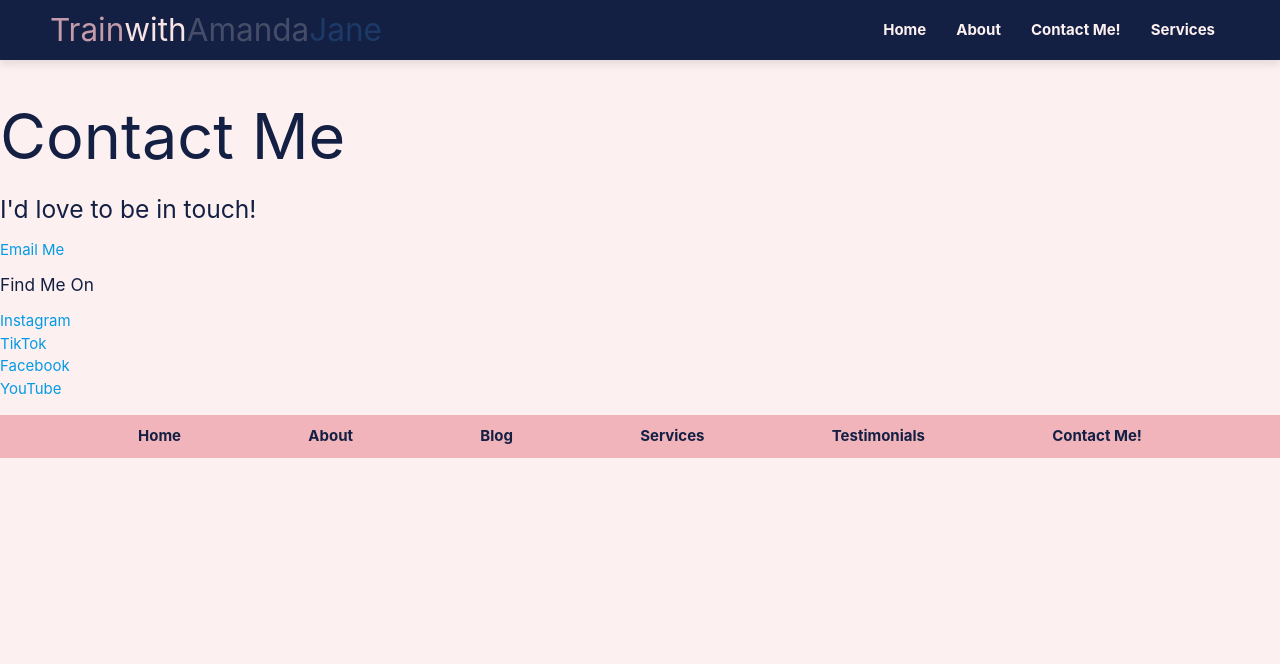
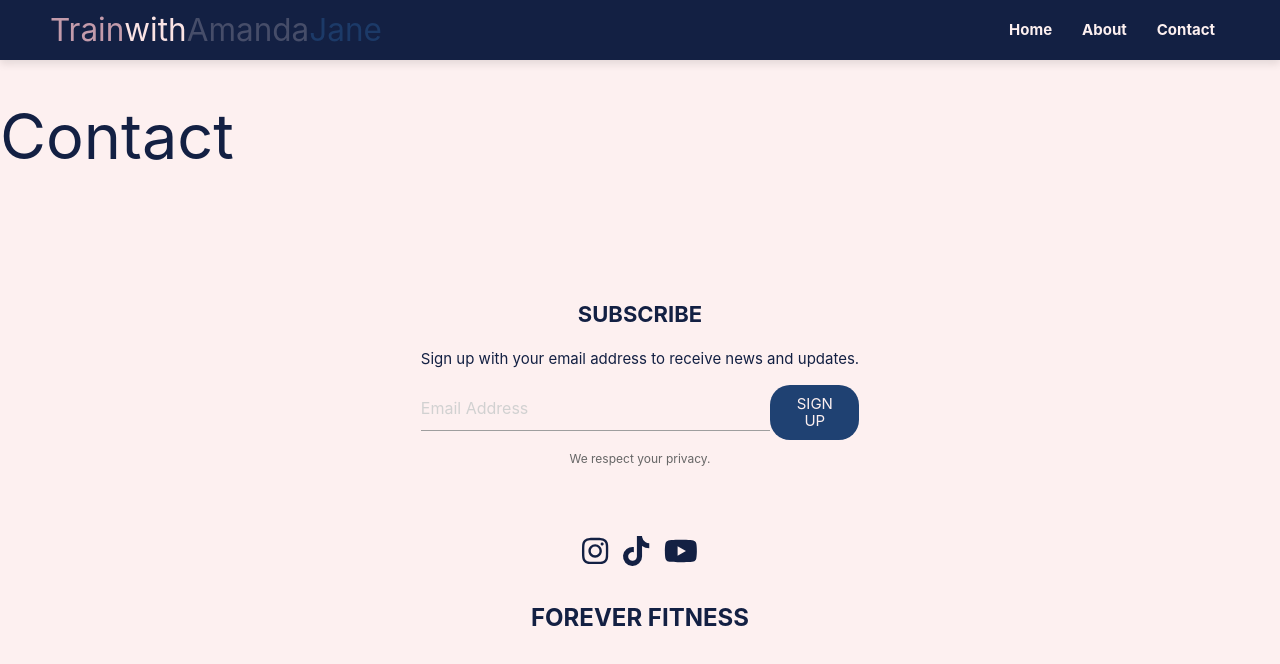
Before and after one commit to Barefootjiggy/TAJ-F, a React (Create React App) app: page /contact in a window 1280 px wide. Shown: the top 664 px of the page. Built offline with nearby package versions, Linux system fonts and the light colour scheme.

Commit message:
footer change to email subscription and branding, removal of services and testimonials pages as no need, button and color adds for footer, social icon add with links to appropriate pages

```diff
--- a/package.json
+++ b/package.json
@@ -4,6 +4,9 @@
   "private": true,
   "dependencies": {
     "@fortawesome/fontawesome-free": "^6.5.2",
+    "@fortawesome/fontawesome-svg-core": "^6.7.2",
+    "@fortawesome/free-brands-svg-icons": "^6.7.2",
+    "@fortawesome/react-fontawesome": "^0.2.2",
     "@testing-library/jest-dom": "^5.17.0",
     "@testing-library/react": "^13.4.0",
     "@testing-library/user-event": "^13.5.0",
--- a/src/App.tsx
+++ b/src/App.tsx
@@ -3,8 +3,6 @@ import { BrowserRouter as Router, Routes, Route } from 'react-router-dom';
 import NavBar from './components/NavBar/NavBar';
 import Home from './pages/Home/Home';
 import About from './pages/About/About';
-import Services from './pages/Services/Services';
-import Testimonials from './pages/Testimonials/Testimonials';
 import Contact from './pages/Contact/Contact';
 import Footer from './components/Footer/Footer';
 import './App.css';
@@ -16,8 +14,6 @@ const App: React.FC = () => {
       <Routes>
         <Route path="/" element={<Home />} />
         <Route path="/about" element={<About />} />
-        <Route path="/services" element={<Services />} />
-        <Route path="/testimonials" element={<Testimonials />} />
         <Route path="/contact" element={<Contact />} />
       </Routes>
       <Footer />
--- a/src/components/Footer/Footer.css
+++ b/src/components/Footer/Footer.css
@@ -1,30 +1,104 @@
 .footer-wrapper {
-    background-color: #F1B4BB;
-    padding: 10px 0;
+  background-color: #FDF0F0;
+  padding: 40px 20px;
   display: flex;
   justify-content: center;
   align-items: center;
+  text-align: center;
 }
 
-  .footer-links {
+.footer-content {
   display: flex;
-    list-style: none;
-    padding: 0;
-    margin: 0;
-    width: 80%;
-    justify-content: space-between;
+  flex-direction: column;
+  align-items: center;
+  max-width: 600px;
+  width: 100%;
 }
 
-  .footer-links li {
-    margin: 0 10px;
+/* Contact Button */
+.contact-button {
+  border: 2px solid #132043;
+  color: #F1B4BB;
+  font-weight: bold;
+  padding: 10px 30px;
+  border-radius: 30px;
+  background: none;
+  cursor: pointer;
+  font-size: 16px;
 }
 
-  .footer-links a {
-    color: #132043;
-    text-decoration: none;
-    font-weight: bold;
+.contact-button:hover {
+  background-color: #1F4172;
+  color: #FDF0F0;
 }
 
-  .footer-links a:hover {
-    text-decoration: underline;
+/* Subscribe Section */
+.subscribe-section {
+  margin: 30px 0;
 }
+
+.subscribe-title {
+  font-size: 22px;
+  font-weight: bold;
+  text-transform: uppercase;
+}
+
+.subscribe-form {
+  display: flex;
+  justify-content: center;
+  align-items: center;
+  margin-top: 10px;
+}
+
+.subscribe-input {
+  padding: 10px;
+  border: 1px solid #132043;
+  border-radius: 5px;
+  width: 250px;
+  margin-right: 10px;
+}
+
+.subscribe-button {
+  background-color: #1F4172;
+  color: #FDF0F0;
+  border: none;
+  padding: 10px 20px;
+  border-radius: 20px;
+  cursor: pointer;
+}
+
+.subscribe-button:hover {
+  background-color: #132043;
+}
+
+.privacy-text {
+  font-size: 12px;
+  color: #666;
+  margin-top: 10px;
+}
+
+/* Social Media Icons */
+.social-icons {
+  display: flex;
+  gap: 15px;
+  margin-top: 20px;
+}
+
+.social-icons a {
+  color: #132043; /* Default icon color */
+  font-size: 30px; /* Icon size */
+  transition: color 0.3s ease-in-out;
+}
+
+.social-icons a:hover {
+  color: #1F4172; /* Color change on hover */
+}
+
+/* Footer Branding */
+.footer-brand {
+  font-size: 24px;
+  font-weight: bold;
+  color: #132043;
+  text-transform: uppercase;
+  margin-top: 30px;
+}
--- a/src/components/Footer/Footer.tsx
+++ b/src/components/Footer/Footer.tsx
@@ -1,17 +1,50 @@
 import React from 'react';
+import { useNavigate, useLocation } from 'react-router-dom';
+import { FontAwesomeIcon } from '@fortawesome/react-fontawesome';
+import { faInstagram, faTiktok, faYoutube } from '@fortawesome/free-brands-svg-icons';
 import './Footer.css';
 
 const Footer: React.FC = () => {
+  const navigate = useNavigate();
+  const location = useLocation();
+
   return (
     <footer className="footer-wrapper">
-      <ul className="footer-links">
-        <li><a href="/">Home</a></li>
-        <li><a href="/about">About</a></li>
-        <li><a href="/blog">Blog</a></li>
-        <li><a href="/services">Services</a></li>
-        <li><a href="/testimonials">Testimonials</a></li>
-        <li><a href="/contact">Contact Me!</a></li>
-      </ul>
+      <div className="footer-content">
+        {/* Show Contact Button Only on Home Page */}
+        {location.pathname === '/' && (
+          <button className="contact-button" onClick={() => navigate('/contact')}>
+            CONTACT
+          </button>
+        )}
+
+        {/* Subscription Section */}
+        <div className="subscribe-section">
+          <h2 className="subscribe-title">SUBSCRIBE</h2>
+          <p>Sign up with your email address to receive news and updates.</p>
+          <div className="subscribe-form">
+            <input type="email" placeholder="Email Address" className="subscribe-input" />
+            <button className="subscribe-button">SIGN UP</button>
+          </div>
+          <p className="privacy-text">We respect your privacy.</p>
+        </div>
+
+        {/* Social Media Links using FontAwesome */}
+        <div className="social-icons">
+          <a href="https://www.instagram.com/trainwithamandajane/" target="_blank" rel="noopener noreferrer">
+            <FontAwesomeIcon icon={faInstagram} className="icon" />
+          </a>
+          <a href="https://www.tiktok.com/@trainwithamandajane" target="_blank" rel="noopener noreferrer">
+            <FontAwesomeIcon icon={faTiktok} className="icon" />
+          </a>
+          <a href="https://www.youtube.com/@trainwithamandajane" target="_blank" rel="noopener noreferrer">
+            <FontAwesomeIcon icon={faYoutube} className="icon" />
+          </a>
+        </div>
+
+        {/* Footer Branding */}
+        <h2 className="footer-brand">FOREVER FITNESS</h2>
+      </div>
     </footer>
   );
 }
--- a/src/components/NavBar/NavBar.css
+++ b/src/components/NavBar/NavBar.css
@@ -113,7 +113,7 @@
 }
 
 /* Responsive Design */
-@media screen and (max-width: 992px) {
+@media screen and (max-width: 868px) {
   /* Show the menu button on small screens */
   .menu-button {
     display: flex;
--- a/src/components/NavBar/NavBar.tsx
+++ b/src/components/NavBar/NavBar.tsx
@@ -39,8 +39,7 @@ const NavBar: React.FC = () => {
         <ul className={`nav-links ${menuOpen ? "open" : ""}`}>
           <li><a href="/">Home</a></li>
           <li><a href="/about">About</a></li>
-          <li><a href="/contact">Contact Me!</a></li>
-          <li><a href="/services">Services</a></li>
+          <li><a href="/contact">Contact</a></li>
         </ul>
       </div>
     </nav>
--- a/src/pages/Contact/Contact.tsx
+++ b/src/pages/Contact/Contact.tsx
@@ -3,50 +3,7 @@ import React from 'react';
 const Contact: React.FC = () => {
   return (
     <div>
-      <h1>Contact Me</h1>
-      <h5>I'd love to be in touch!</h5>
-      <p>
-        <a href="mailto:info@trainwithamandajane.com">Email Me</a>
-      </p>
-      <h6>Find Me On</h6>
-      <ul>
-        <li>
-          <a
-            href="http://www.instagram.com/trainwithamandajane"
-            target="_blank"
-            rel="noopener noreferrer"
-          >
-            Instagram
-          </a>
-        </li>
-        <li>
-          <a
-            href="http://tiktok.com/trainwithamandajane"
-            target="_blank"
-            rel="noopener noreferrer"
-          >
-            TikTok
-          </a>
-        </li>
-        <li>
-          <a
-            href="http://www.facebook.com/AmandaJaneSnyder"
-            target="_blank"
-            rel="noopener noreferrer"
-          >
-            Facebook
-          </a>
-        </li>
-        <li>
-          <a
-            href="https://www.youtube.com/user/AJS621"
-            target="_blank"
-            rel="noopener noreferrer"
-          >
-            YouTube
-          </a>
-        </li>
-      </ul>
+      <h1>Contact</h1>
     </div>
   );
 }
--- a/src/pages/Services/Services.tsx
+++ /dev/null
@@ -1,43 +0,0 @@
-import React from 'react';
-
-const Services: React.FC = () => {
-  return (
-    <div>
-      <h1>Services</h1>
-      <p>Train with Amanda Jane services and coaching. Work with Amanda one-on-one or in a group setting. Entirely online or in person.</p>
-
-      <h2>Online Private Coaching</h2>
-      <p>A habit changing, lifestyle altering, interactive online course that will change your entire mindset around health and fitness and prepare you to perform at your highest capacity. Designed with your specific needs in mind this course comes with customizable fitness and diet recommendations so you can be at your best on and off the stage.</p>
-
-      <h3>In-Person Training</h3>
-<p>Native to New York? Contact me to see if you are the right fit to train in-person.</p>
-
-      <h5>Claim your spot by applying</h5>
-      <h6>
-  <a
-    href="https://calendly.com/trainwithamandajane/consultation?month=2025-01"
-    target="_blank"
-    rel="noopener noreferrer"
-  >
-    HERE
-  </a>
-</h6>
-<h2>Workout with me on my app ForeverFitness</h2>
-<p>For iOS and Android! There are hundreds of workouts for in the gym and at home. No equipment required but use it if you like!</p>
-
-<h6>
-  {/* <a
-    href="https://calendly.com/trainwithamandajane/consultation?month=2025-01"
-    target="_blank"
-    rel="noopener noreferrer"
-  >
-    FOREVER FITNESS
-  </a> */} Actual link to app
-</h6>
-
-    </div>
-
-  );
-}
-
-export default Services;
--- a/src/pages/Testimonials/Testimonials.tsx
+++ /dev/null
@@ -1,12 +0,0 @@
-import React from 'react';
-
-const Testimonials: React.FC = () => {
-  return (
-    <div>
-      <h1>Testimonials</h1>
-      <p>Feedback from satisfied clients.</p>
-    </div>
-  );
-}
-
-export default Testimonials;
```
Also changed, not shown: src/pages/Services/Services.css (deleted), src/pages/Testimonials/Testimonials.css (deleted), 1 other file (tests, documents, lock files or other folders). Lines whose indentation alone changed are shown as unchanged.
